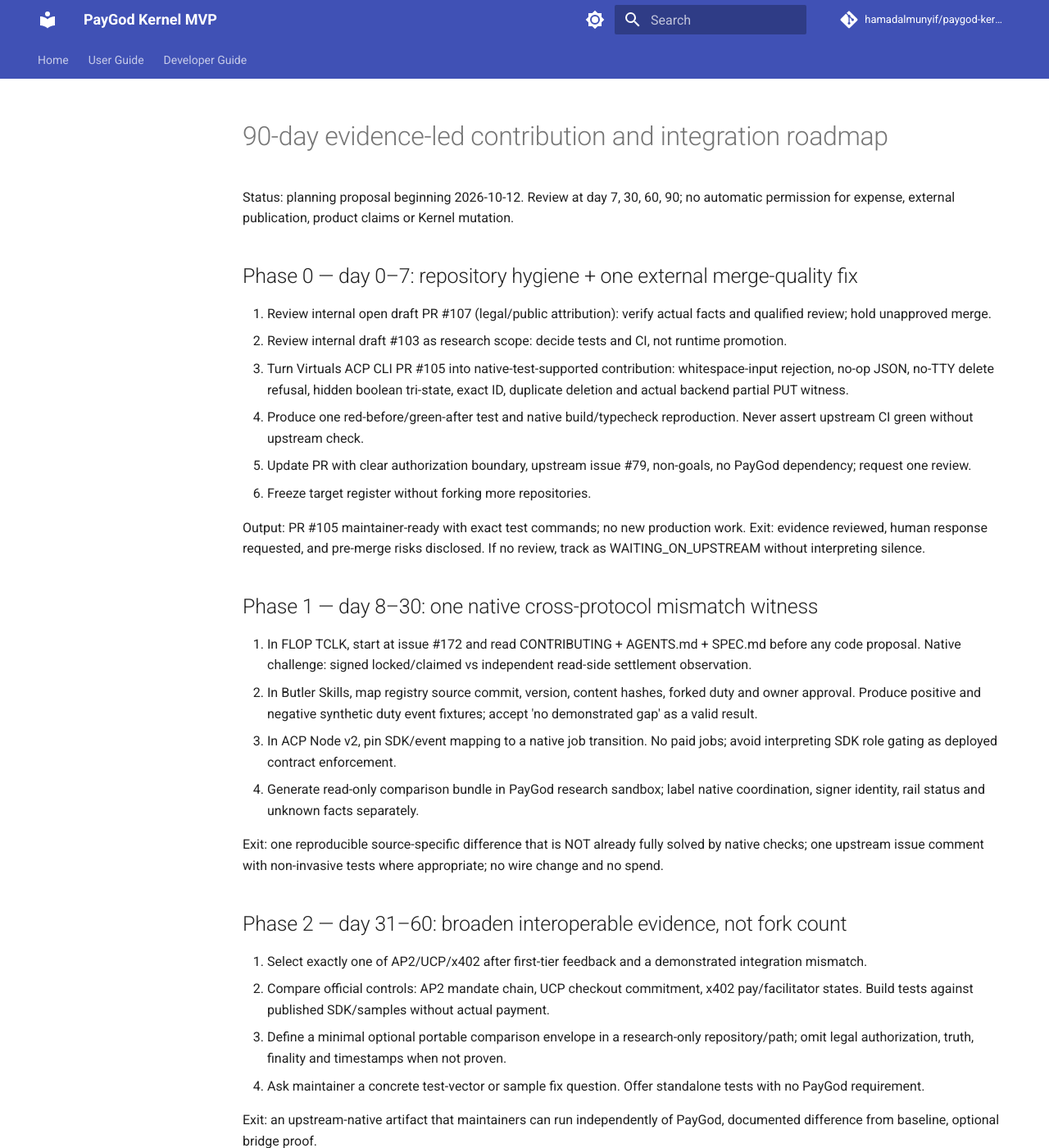
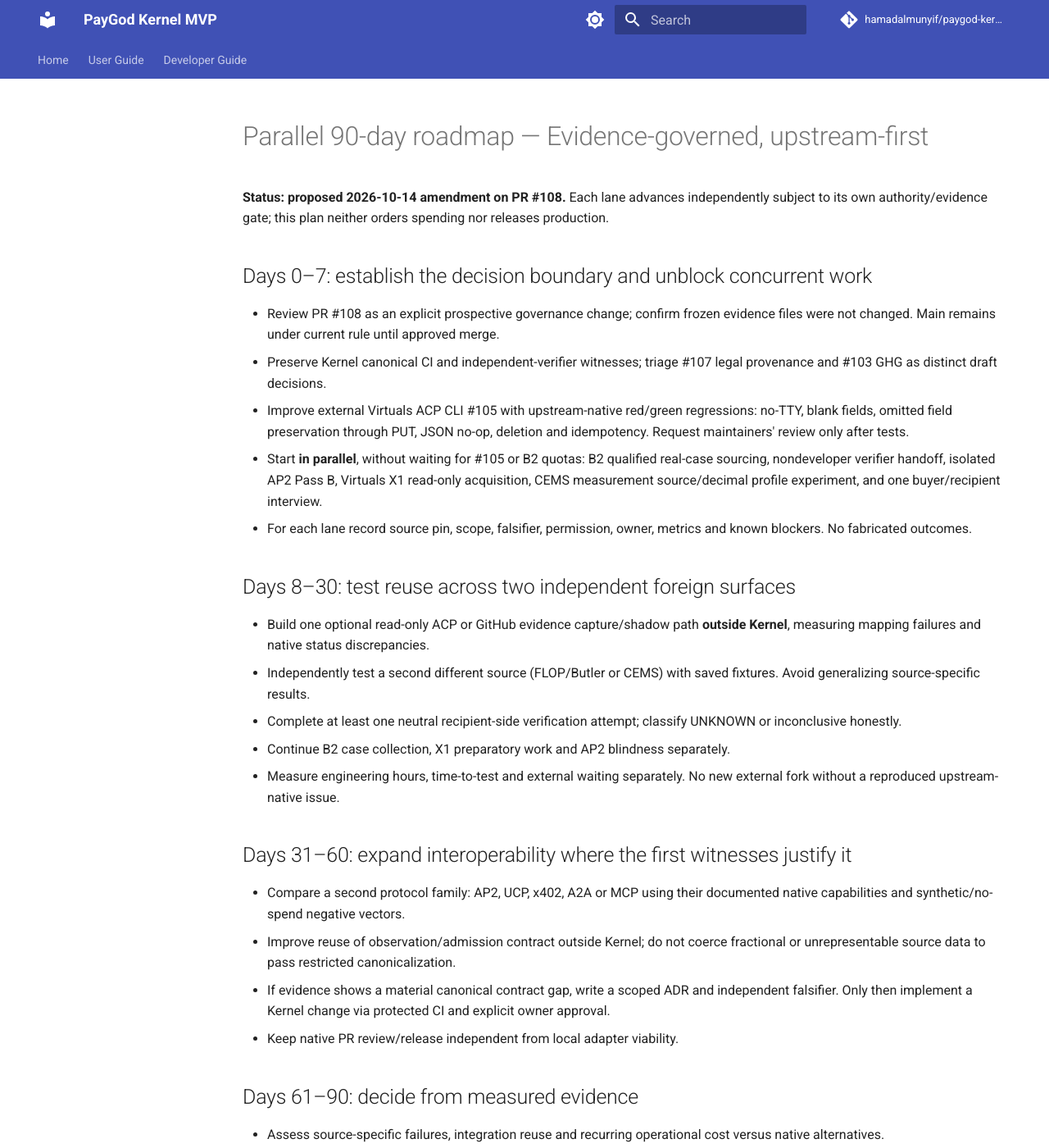
Before and after one commit to hamadalmunyif/paygod-kernel-mvp, an MkDocs documentation site: the page built from docs/open-collaboration/ROADMAP_90_DAYS.md, in a window 1280 px wide and 1400 px high. Shown: the whole window at 82% size. Built offline with MkDocs 1.6.1 and Material for MkDocs 9.7.7, drawn with Linux system fonts in a browser that asks for light colours; comment, search, counter and statistics services are not loaded; some of the changed text lies outside the part shown.

Commit message:
docs(governance): open independent evidence-governed tracks without weakening canonical gates

```diff
--- a/docs/open-collaboration/ROADMAP_90_DAYS.md
+++ b/docs/open-collaboration/ROADMAP_90_DAYS.md
@@ -1,75 +1,41 @@
-# 90-day evidence-led contribution and integration roadmap
+# Parallel 90-day roadmap — Evidence-governed, upstream-first
 
-Status: planning proposal beginning 2026-10-12. Review at day 7, 30, 60, 90; no automatic permission for expense, external publication, product claims or Kernel mutation.
+**Status: proposed 2026-10-14 amendment on PR #108.** Each lane advances independently subject to its own authority/evidence gate; this plan neither orders spending nor releases production.
 
-## Phase 0 — day 0–7: repository hygiene + one external merge-quality fix
+## Days 0–7: establish the decision boundary and unblock concurrent work
 
-1. Review internal open draft PR #107 (legal/public attribution): verify actual facts and qualified review; hold unapproved merge.
-2. Review internal draft #103 as research scope: decide tests and CI, not runtime promotion.
-3. Turn Virtuals ACP CLI PR #105 into native-test-supported contribution: whitespace-input rejection, no-op JSON, no-TTY delete refusal, hidden boolean tri-state, exact ID, duplicate deletion and actual backend partial PUT witness.
-4. Produce one red-before/green-after test and native build/typecheck reproduction. Never assert upstream CI green without upstream check.
-5. Update PR with clear authorization boundary, upstream issue #79, non-goals, no PayGod dependency; request one review.
-6. Freeze target register without forking more repositories.
+- Review PR #108 as an explicit prospective governance change; confirm frozen evidence files were not changed. Main remains under current rule until approved merge.
+- Preserve Kernel canonical CI and independent-verifier witnesses; triage #107 legal provenance and #103 GHG as distinct draft decisions.
+- Improve external Virtuals ACP CLI #105 with upstream-native red/green regressions: no-TTY, blank fields, omitted field preservation through PUT, JSON no-op, deletion and idempotency. Request maintainers' review only after tests.
+- Start **in parallel**, without waiting for #105 or B2 quotas: B2 qualified real-case sourcing, nondeveloper verifier handoff, isolated AP2 Pass B, Virtuals X1 read-only acquisition, CEMS measurement source/decimal profile experiment, and one buyer/recipient interview.
+- For each lane record source pin, scope, falsifier, permission, owner, metrics and known blockers. No fabricated outcomes.
 
-Output: PR #105 maintainer-ready with exact test commands; no new production work. Exit: evidence reviewed, human response requested, and pre-merge risks disclosed. If no review, track as WAITING_ON_UPSTREAM without interpreting silence.
+## Days 8–30: test reuse across two independent foreign surfaces
 
-## Phase 1 — day 8–30: one native cross-protocol mismatch witness
+- Build one optional read-only ACP or GitHub evidence capture/shadow path **outside Kernel**, measuring mapping failures and native status discrepancies.
+- Independently test a second different source (FLOP/Butler or CEMS) with saved fixtures. Avoid generalizing source-specific results.
+- Complete at least one neutral recipient-side verification attempt; classify UNKNOWN or inconclusive honestly.
+- Continue B2 case collection, X1 preparatory work and AP2 blindness separately.
+- Measure engineering hours, time-to-test and external waiting separately. No new external fork without a reproduced upstream-native issue.
 
-1. In FLOP TCLK, start at issue #172 and read CONTRIBUTING + AGENTS.md + SPEC.md before any code proposal. Native challenge: signed locked/claimed vs independent read-side settlement observation.
-2. In Butler Skills, map registry source commit, version, content hashes, forked duty and owner approval. Produce positive and negative synthetic duty event fixtures; accept 'no demonstrated gap' as a valid result.
-3. In ACP Node v2, pin SDK/event mapping to a native job transition. No paid jobs; avoid interpreting SDK role gating as deployed contract enforcement.
-4. Generate read-only comparison bundle in PayGod research sandbox; label native coordination, signer identity, rail status and unknown facts separately.
+## Days 31–60: expand interoperability where the first witnesses justify it
 
-Exit: one reproducible source-specific difference that is NOT already fully solved by native checks; one upstream issue comment with non-invasive tests where appropriate; no wire change and no spend.
+- Compare a second protocol family: AP2, UCP, x402, A2A or MCP using their documented native capabilities and synthetic/no-spend negative vectors.
+- Improve reuse of observation/admission contract outside Kernel; do not coerce fractional or unrepresentable source data to pass restricted canonicalization.
+- If evidence shows a material canonical contract gap, write a scoped ADR and independent falsifier. Only then implement a Kernel change via protected CI and explicit owner approval.
+- Keep native PR review/release independent from local adapter viability.
 
-## Phase 2 — day 31–60: broaden interoperable evidence, not fork count
+## Days 61–90: decide from measured evidence
 
-1. Select exactly one of AP2/UCP/x402 after first-tier feedback and a demonstrated integration mismatch.
-2. Compare official controls: AP2 mandate chain, UCP checkout commitment, x402 pay/facilitator states. Build tests against published SDK/samples without actual payment.
-3. Define a minimal optional portable comparison envelope in a research-only repository/path; omit legal authorization, truth, finality and timestamps when not proven.
-4. Ask maintainer a concrete test-vector or sample fix question. Offer standalone tests with no PayGod requirement.
+- Assess source-specific failures, integration reuse and recurring operational cost versus native alternatives.
+- Publish only claims supported by current Kernel and named independently reviewed recipient witnesses.
+- Pursue an authorized external pilot with bounded permissions and a clearly identified user or buyer when justified.
+- For each lane: GO (named next action), HOLD (specific missing dependency), STOP (falsified or prohibitive risk). Other lanes remain open.
 
-Exit: an upstream-native artifact that maintainers can run independently of PayGod, documented difference from baseline, optional bridge proof.
+## Permanent boundaries
 
-## Phase 3 — day 61–90: reciprocal credibility and architectural decision
+P0 remains simulated PASS WITH BOUNDARY; B2-REAL 0/10 and 0/5 are not silently inflated; Level 0/X1 and AP2 Pass B have distinct frozen methods; T0 controlled harness is not external authority. No wallet funding/payment, deployment, new public claim, or external-system mutation without separate permission. No alternate canonical receipt or decision path in adapters.
 
-1. Review all PRs: submitted/reviewed/merged/released/adopted and follow-up from maintainers. A good closed-unmerged result still informs design.
-2. Evaluate one partner pilot only with explicit real workflow, no prohibited economic action, bounded data rights and independent recipient.
-3. Decide if PayGod needs a new admission profile, native adapter or evidence schema. Observe -> classify -> recurrence/importance -> layer -> ADR -> implementation if separately approved.
-4. Write one verifiable demonstration explaining what native system proves and what optional PayGod adds. Do not announce commercial partnership without evidence.
-5. Re-rank targets from actual upstream feedback; decline low-impact forks.
+Success is **independently reproducible native benefit plus portable evidence that can be verified within its stated limits**, not number of forks or PRs.
 
-Exit: one trusted native contribution and one credible cross-protocol external witness, OR a documented refutation that eliminates unnecessary construction.
-
-## Roles and weekly deliverables
-
-| Role | Duty | Immutable evidence |
-| --- | --- | --- |
-| Program owner | Priority, legal/economic and publish authorization; explicit ADR choices | PR approvals, dated decision |
-| Upstream contributor | Native issue reproduction, minimal patch, test execution, maintainer interaction | Repro scripts, commits, PR comments |
-| Red-team reviewer | Negative tests, permissions, partial failure, prompt injection where relevant | Failure vectors, reproducible observation |
-| Protocol investigator | Baseline native behavior and trust boundary, external references | Pin/commit, source link, read-side witness |
-| PayGod Kernel steward | No alternate receipt/decision authority; monitor gate regression | CI check run, boundary mutation |
-| Independent recipient | Independently replay transferred material within allowed scope | Signed/verifiable recipient feedback, non-claims |
-| Commercial liaison | Discover whether a counterparty values an output | Date-stamped explicit answer, no imputed adoption |
-
-Roles may be performed by fewer people initially, but a self-review is NOT independent external validation.
-
-## Risk budget and kill criteria
-
-- No mainnet funds, no card purchases, no ACP economic purchases without a separately frozen authorization and max exposure.
-- No cross-repository CI secrets, no copying confidential Observatory artifacts into public PRs.
-- No third-party commercial claims just because tests pass.
-- Stop a target if native alternatives already solve the specific pain, maintainer explicitly rejects and no distinct local need exists, test cannot be reproduced, or 30-day effort cost grows without new evidence. Continue research freely elsewhere without forcing it into Kernel.
-- If a research observation contradicts PayGod's claim, document the discrepancy, revise the claim register through a dated follow-up after review, and preserve original evidence.
-
-## Candidate decision scorecard
-
-For each target retain 0–5 evidence-based values: native user pain 35%; minimal testable change 25%; relevance to proof/authority 20%; maintainer discussion clarity 10%; no-spend/safety 10%. Score does NOT override upstream contribution rules or owner approval. No fork solely due to high popularity/star count.
-
-## Rollout separations
-
-A successful external native PR creates a code contribution, not a PayGod partnership.
-A passing PayGod shadow bundle establishes only its declared witness and does not control foreign rails.
-A prospective paid customer requires a real buyer and a statement of willingness to buy under concrete terms.
-A deploy or website update requires its own repository and release witness. Never infer from a merged Kernel documentation PR.
+See [Scoped Stop-Build Amendment](../STOP_BUILD_RULE.md), [Open Collaboration](README.md), [Contribution Protocol](CONTRIBUTION_PROTOCOL.md), [Target map](TARGETS.md).
```
